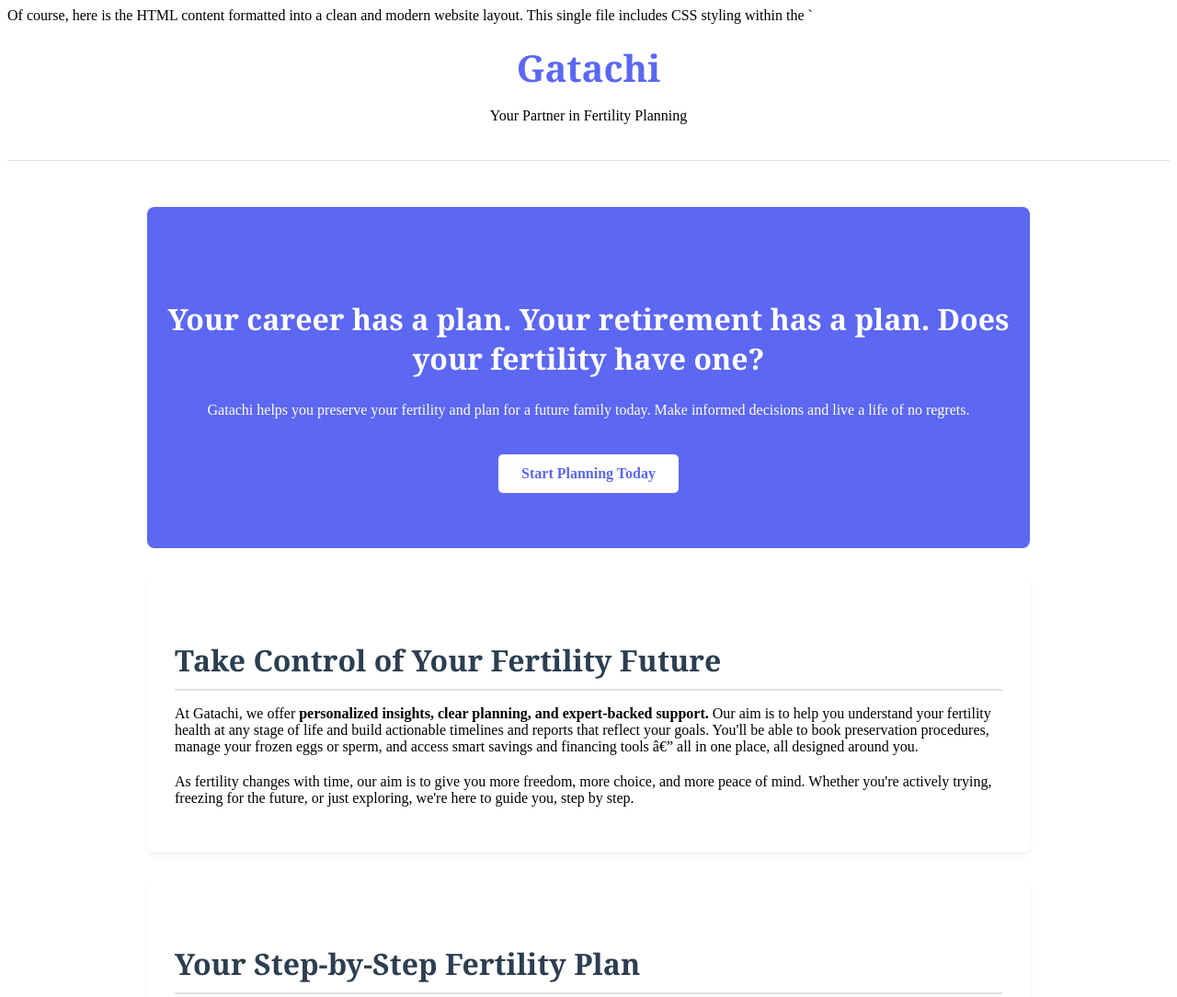
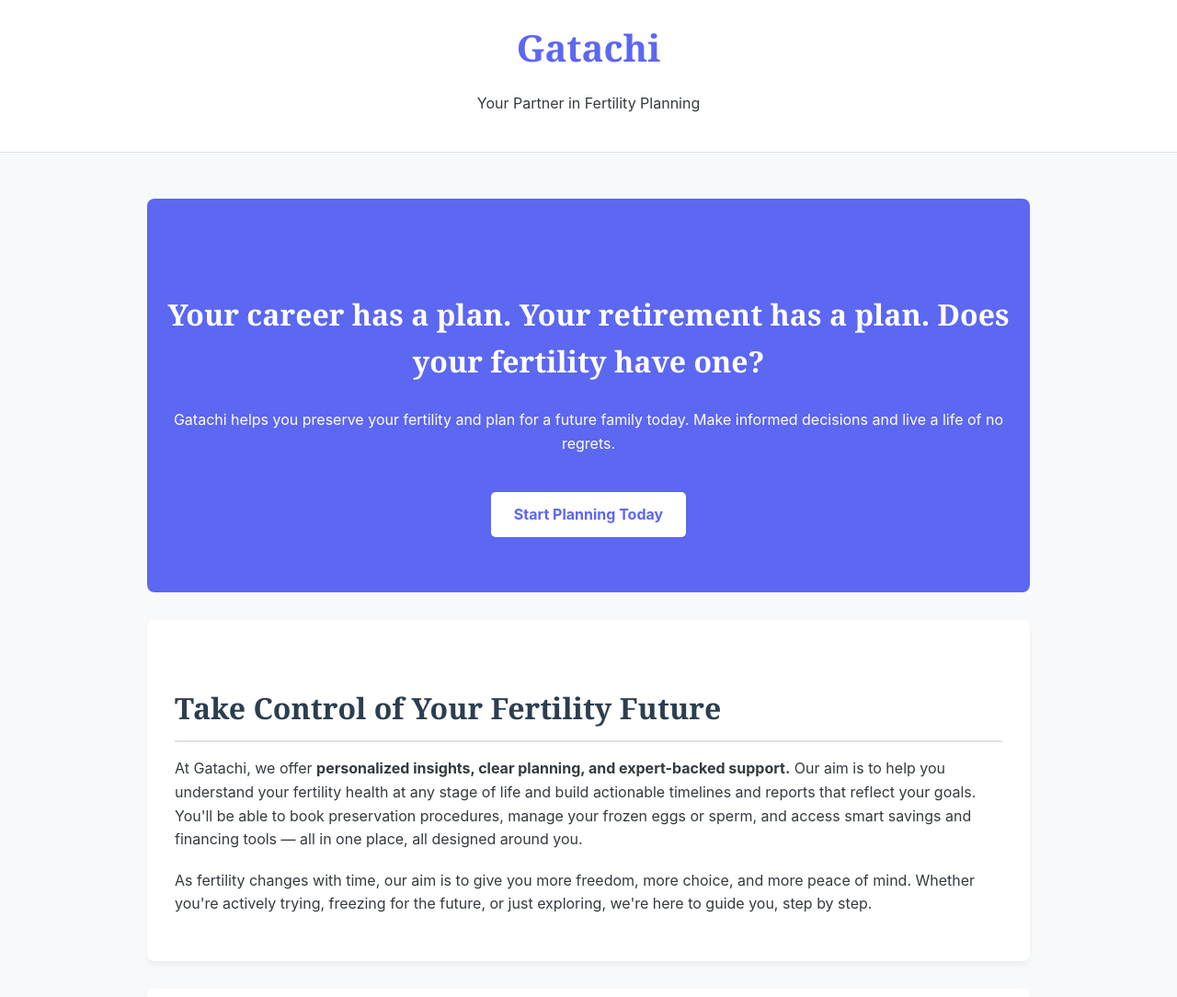
Before and after one commit to Gatachi/gatachi.github.io, a plain HTML site: page index.html in a window 1280 px wide. Shown: the top 1084 px of the page at 92% size. Drawn offline with Linux system fonts and the light colour scheme.

Commit message:
Update index.html

````diff
--- a/index.html
+++ b/index.html
@@ -1,8 +1,3 @@
-Of course, here is the HTML content formatted into a clean and modern website layout. This single file includes CSS styling within the `<style>` tag to control the appearance, making it look professional and easy to read.
-
-You can copy this entire code block and save it as an `index.html` file to view it in a web browser.
-
-```html
 <!DOCTYPE html>
 <html lang="en">
 <head>
@@ -218,4 +213,3 @@
 
 </body>
 </html>
-```
````
